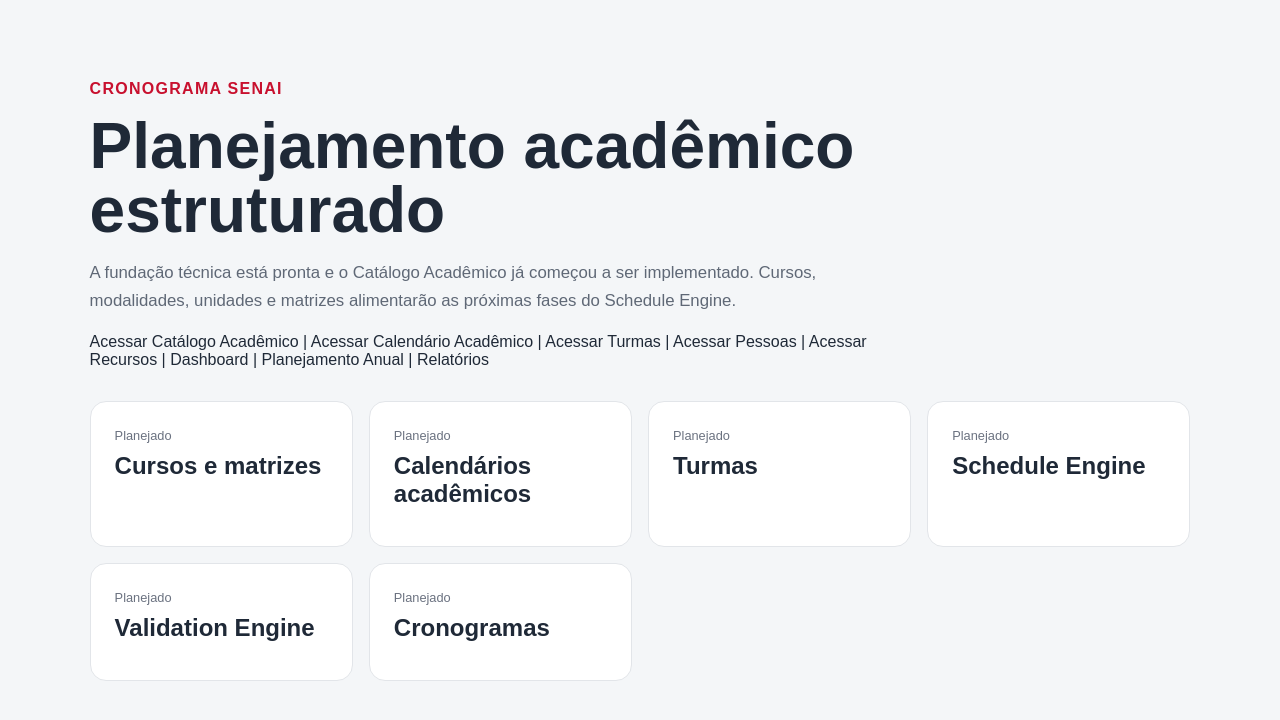
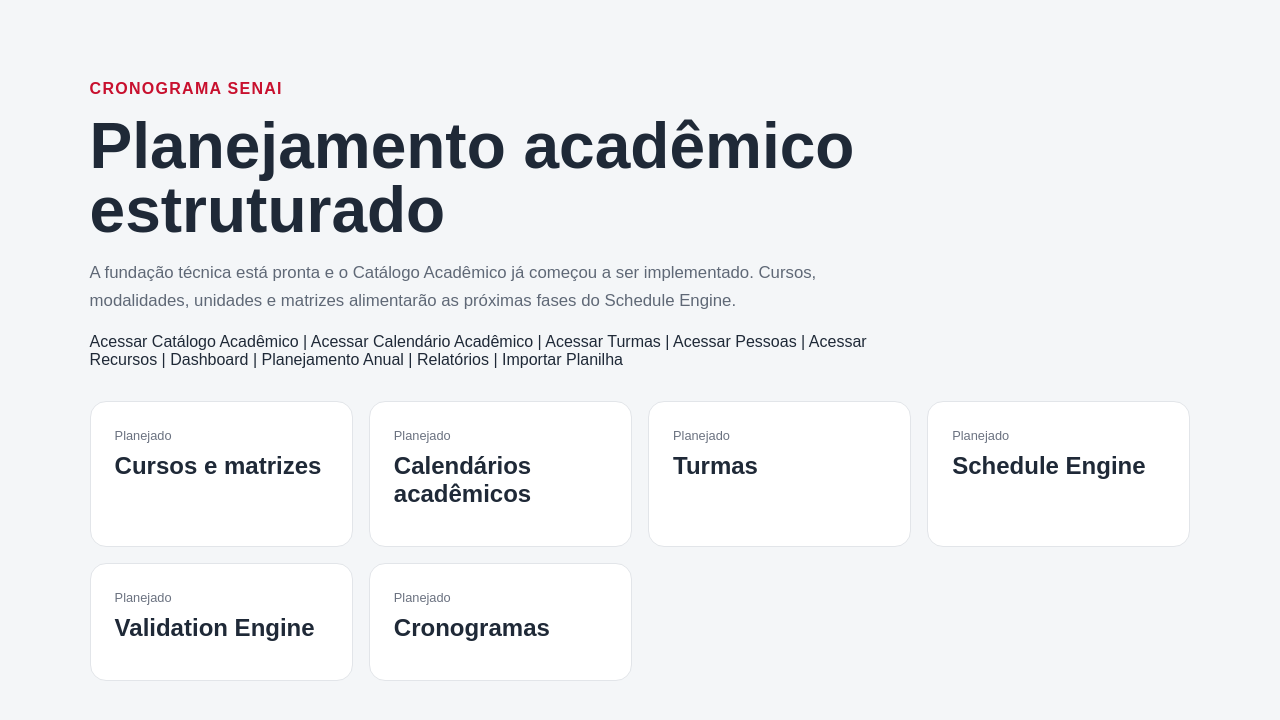
Before and after one commit to euriconetoia-cmyk/Cronograma, a Next.js app in the folder apps/web/: page / in a window 1280 px wide. Shown: the top 720 px of the page. Built offline with nearby package versions, Linux system fonts and the light colour scheme.

Commit message:
feat: adiciona acesso ao importador na home

```diff
--- a/apps/web/app/page.tsx
+++ b/apps/web/app/page.tsx
@@ -51,6 +51,10 @@
           <Link className="card-link" href="/relatorios">
             Relatórios
           </Link>
+          {' | '}
+          <Link className="card-link" href="/importar">
+            Importar Planilha
+          </Link>
         </p>
       </section>
 
```
